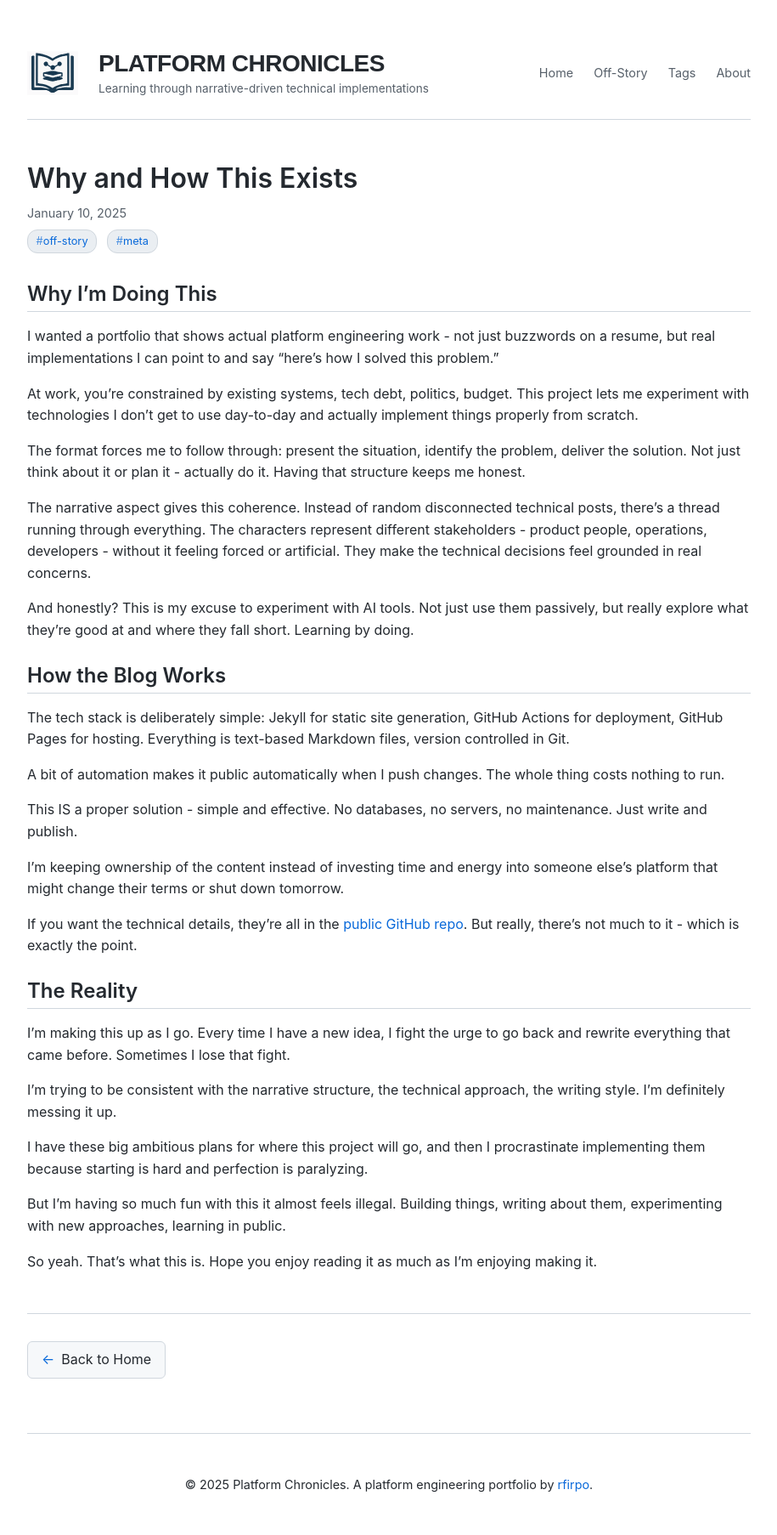
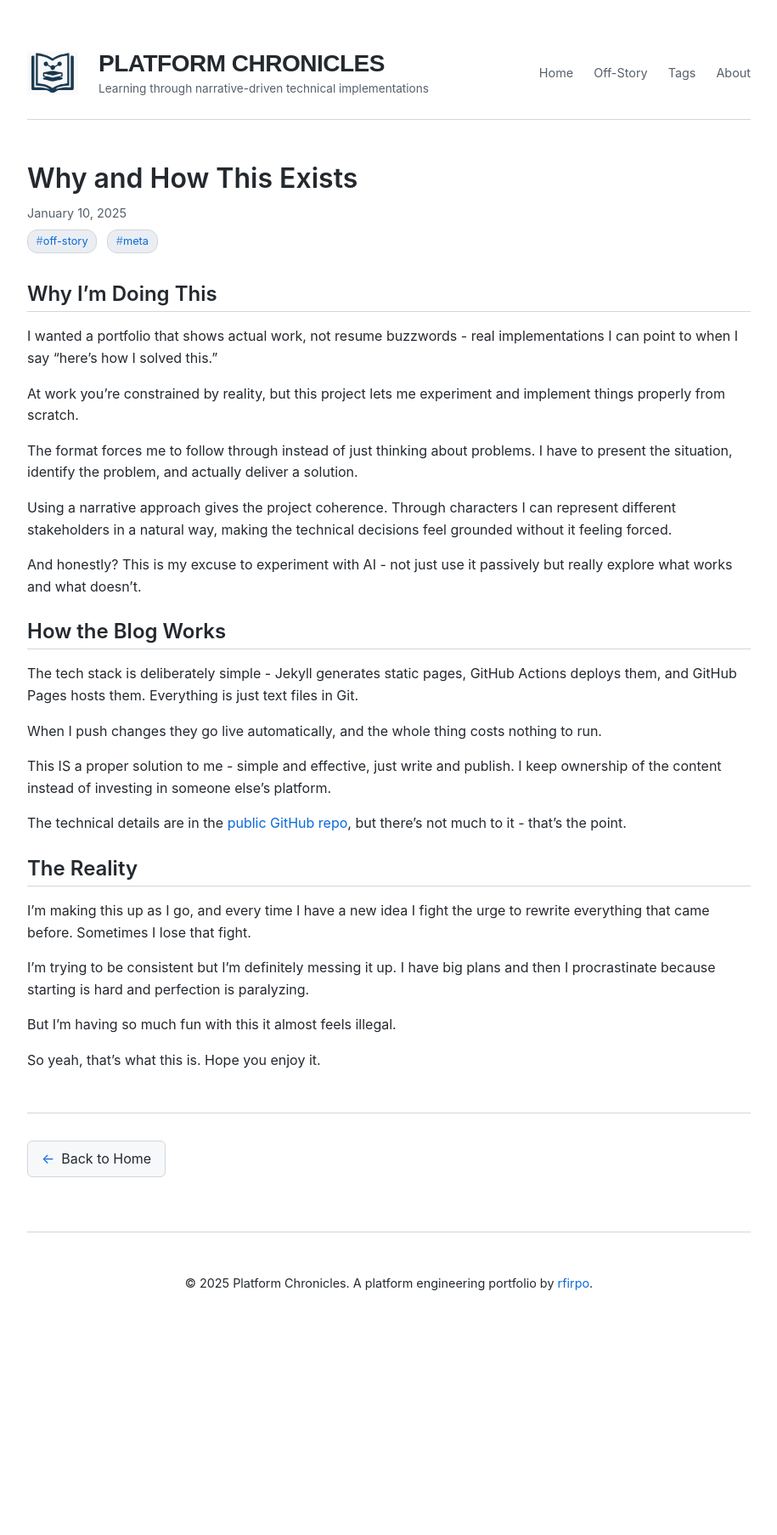
Before and after one commit to Platform-Chronicles/blog, a Jekyll site: the page built from _posts/2025-01-10-how-this-blog-works.md, in a window 1280 px wide. Shown: the whole page at 85% size, without its empty margins (182-1097 px from the left). Built offline with Jekyll 4.4.1, drawn with Linux system fonts in a browser that asks for light colours; after the commit the page ends 1569 px from its top, so only the background shows below that.

Commit message:
Remove over-specification and improve flow in Why/How post
Fix two style issues:
1. Over-specification ("listing syndrome") - removed comma parades
   - "existing systems, tech debt, politics, budget" → "reality"
   - "product people, operations, developers" → "stakeholders"
   - Removed redundant enumerations that spell out the obvious

2. Bullet-pointy disconnected sentences - improved flow
   - Connected short choppy sentences with dashes, commas, conjunctions
   - "I do X. I do Y. I do Z." → "I do X, and Y, but Z."
   - Less fragmented, more conversational

Result: Sounds less synthetic, more natural voice.

🤖 Generated with [Claude Code](https://claude.com/claude-code)

Co-Authored-By: Claude Sonnet 4.5 <noreply@anthropic.com>

```diff
--- a/_posts/2025-01-10-how-this-blog-works.md
+++ b/_posts/2025-01-10-how-this-blog-works.md
@@ -7,36 +7,32 @@ tags: [off-story, meta]
 
 ## Why I'm Doing This
 
-I wanted a portfolio that shows actual platform engineering work - not just buzzwords on a resume, but real implementations I can point to and say "here's how I solved this problem."
+I wanted a portfolio that shows actual work, not resume buzzwords - real implementations I can point to when I say "here's how I solved this."
 
-At work, you're constrained by existing systems, tech debt, politics, budget. This project lets me experiment with technologies I don't get to use day-to-day and actually implement things properly from scratch.
+At work you're constrained by reality, but this project lets me experiment and implement things properly from scratch.
 
-The format forces me to follow through: present the situation, identify the problem, deliver the solution. Not just think about it or plan it - actually do it. Having that structure keeps me honest.
+The format forces me to follow through instead of just thinking about problems. I have to present the situation, identify the problem, and actually deliver a solution.
 
-The narrative aspect gives this coherence. Instead of random disconnected technical posts, there's a thread running through everything. The characters represent different stakeholders - product people, operations, developers - without it feeling forced or artificial. They make the technical decisions feel grounded in real concerns.
+Using a narrative approach gives the project coherence. Through characters I can represent different stakeholders in a natural way, making the technical decisions feel grounded without it feeling forced.
 
-And honestly? This is my excuse to experiment with AI tools. Not just use them passively, but really explore what they're good at and where they fall short. Learning by doing.
+And honestly? This is my excuse to experiment with AI - not just use it passively but really explore what works and what doesn't.
 
 ## How the Blog Works
 
-The tech stack is deliberately simple: Jekyll for static site generation, GitHub Actions for deployment, GitHub Pages for hosting. Everything is text-based Markdown files, version controlled in Git.
+The tech stack is deliberately simple - Jekyll generates static pages, GitHub Actions deploys them, and GitHub Pages hosts them. Everything is just text files in Git.
 
-A bit of automation makes it public automatically when I push changes. The whole thing costs nothing to run.
+When I push changes they go live automatically, and the whole thing costs nothing to run.
 
-This IS a proper solution - simple and effective. No databases, no servers, no maintenance. Just write and publish.
+This IS a proper solution to me - simple and effective, just write and publish. I keep ownership of the content instead of investing in someone else's platform.
 
-I'm keeping ownership of the content instead of investing time and energy into someone else's platform that might change their terms or shut down tomorrow.
-
-If you want the technical details, they're all in the [public GitHub repo](https://github.com/Platform-Chronicles/blog). But really, there's not much to it - which is exactly the point.
+The technical details are in the [public GitHub repo](https://github.com/Platform-Chronicles/blog), but there's not much to it - that's the point.
 
 ## The Reality
 
-I'm making this up as I go. Every time I have a new idea, I fight the urge to go back and rewrite everything that came before. Sometimes I lose that fight.
+I'm making this up as I go, and every time I have a new idea I fight the urge to rewrite everything that came before. Sometimes I lose that fight.
 
-I'm trying to be consistent with the narrative structure, the technical approach, the writing style. I'm definitely messing it up.
+I'm trying to be consistent but I'm definitely messing it up. I have big plans and then I procrastinate because starting is hard and perfection is paralyzing.
 
-I have these big ambitious plans for where this project will go, and then I procrastinate implementing them because starting is hard and perfection is paralyzing.
+But I'm having so much fun with this it almost feels illegal.
 
-But I'm having so much fun with this it almost feels illegal. Building things, writing about them, experimenting with new approaches, learning in public.
-
-So yeah. That's what this is. Hope you enjoy reading it as much as I'm enjoying making it.
+So yeah, that's what this is. Hope you enjoy it.
```
